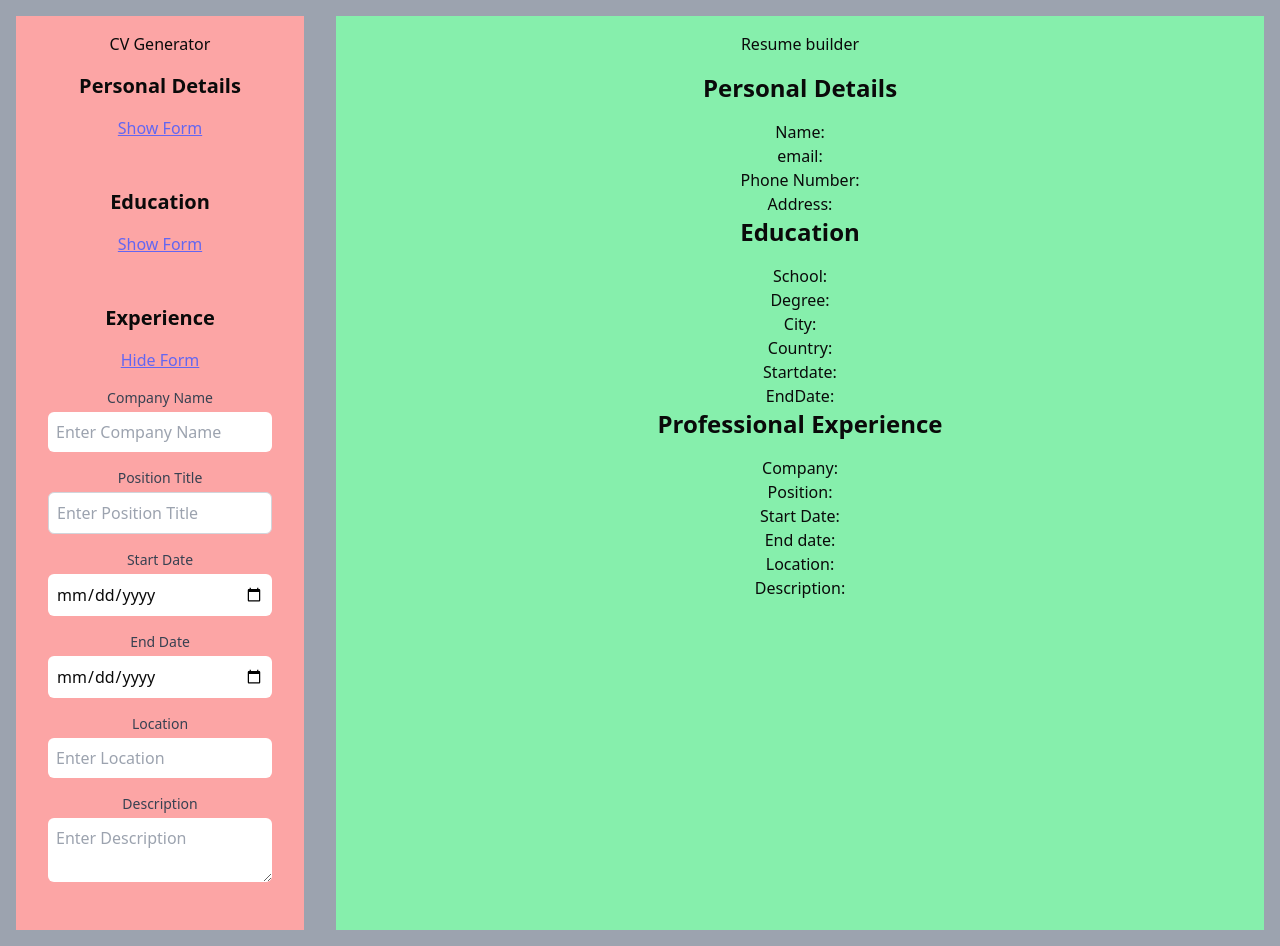
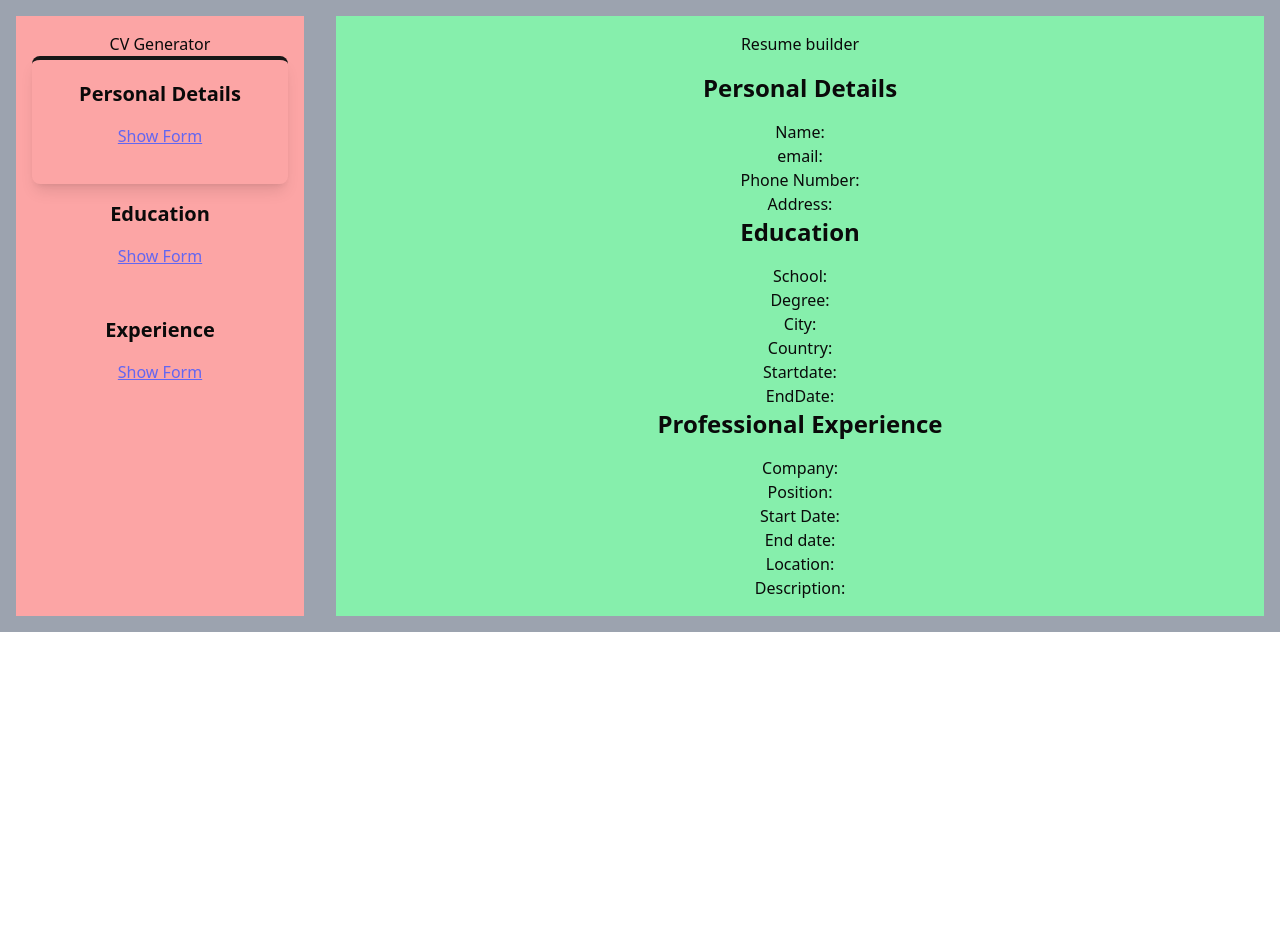
Before and after one commit to abelaleb/CV-Builder, a React (Vite) app: page / in a window 1280 px wide. After the commit the page ends 800 px from the top, so only its background shows below. Built offline with nearby package versions, Linux system fonts and the light colour scheme.

Commit message:
fix issues with startSchoolDate, endDate, startJobDate, endJobDate

```diff
--- a/src/components/ContentArea.jsx
+++ b/src/components/ContentArea.jsx
@@ -7,14 +7,8 @@ function ContentArea({
   const { name, email, phoneNumber, address } = personalDetails;
   const { school, degree, city, country, startSchoolDate, endSchoolDate } =
     educationalBackground;
-  const {
-    company,
-    position,
-    startJobDate,
-    endJobDate,
-    location,
-    description,
-  } = professionalExperience;
+  const { company, position, startJobDate, endJobDate, location, description } =
+    professionalExperience;
 
   return (
     <>
@@ -34,22 +28,22 @@ function ContentArea({
           <div className="text-2xl font-bold mb-4">Education</div>
           <div>
             <div>School: {school}</div>
-            <div>Degree:{degree}</div>
-            <div>City:{city}</div>
-            <div>Country:{country}</div>
-            <div>Startdate:{startSchoolDate}</div>
-            <div>EndDate:{endSchoolDate}</div>
+            <div>Degree: {degree}</div>
+            <div>City: {city}</div>
+            <div>Country: {country}</div>
+            <div>Startdate: {startSchoolDate}</div>
+            <div>EndDate: {endSchoolDate}</div>
           </div>
         </div>
 
         <div>
           <div className="text-2xl font-bold mb-4">Professional Experience</div>
-          <div>Company:{company}</div>
-          <div>Position:{position}</div>
-          <div>Start Date:{startJobDate}</div>
-          <div>End date:{endJobDate}</div>
-          <div>Location:{location}</div>
-          <div>Description:{description}</div>
+          <div>Company: {company}</div>
+          <div>Position: {position}</div>
+          <div>Start Date: {startJobDate}</div>
+          <div>End date: {endJobDate}</div>
+          <div>Location: {location}</div>
+          <div>Description: {description}</div>
         </div>
       </main>
     </>
--- a/src/components/EducationalBackground.jsx
+++ b/src/components/EducationalBackground.jsx
@@ -101,16 +101,16 @@ function EducationalBackground({
 
             <div className="mb-4">
               <label
-                htmlFor="startDate"
+                htmlFor="startSchoolDate"
                 className="block text-sm font-medium text-gray-700"
               >
                 Start Date
               </label>
               <input
                 type="date"
-                name="startDate"
-                id="startDate"
-                value={educationalBackground.startDate || ""}
+                name="startSchoolDate"
+                id="startSchoolDate"
+                value={educationalBackground.startSchoolDate || ""}
                 onChange={handleChange}
                 placeholder="mm / dd / yy"
                 className="mt-1 block w-full p-2 border-green-300 rounded-md focus:outline-none focus:border-x-indigo-500"
@@ -119,16 +119,16 @@ function EducationalBackground({
 
             <div className="mb-4">
               <label
-                htmlFor="endDate"
+                htmlFor="endSchoolDate"
                 className="block text-sm font-medium text-gray-700"
               >
                 End Date
               </label>
               <input
                 type="date"
-                name="endDate"
-                id="endDate"
-                value={educationalBackground.endDate || ""}
+                name="endSchoolDate"
+                id="endSchoolDate"
+                value={educationalBackground.endSchoolDate || ""}
                 onChange={handleChange}
                 placeholder="mm / dd / yy"
                 className="mt-1 block w-full p-2 border-green-300 rounded-md focus:outline-none focus:border-x-indigo-500"
--- a/src/components/PersonalDetails.jsx
+++ b/src/components/PersonalDetails.jsx
@@ -19,8 +19,8 @@ export default function PersonalDetails({
   };
 
   return (
-    <section className="p-4">
-      <h3 className="text-xl font-semibold mb-4">Personal Details</h3>
+    <section className="p-5 shadow-lg rounded-lg border-t-primary border-t-4">
+      <h2 className="text-xl font-semibold mb-4">Personal Details</h2>
       <button onClick={toggleForm} className="text-indigo-500 underline mb-4">
         {isShown ? "Hide Form" : "Show Form"}
       </button>
--- a/src/components/ProfessionalExperience.jsx
+++ b/src/components/ProfessionalExperience.jsx
@@ -1,7 +1,7 @@
 import React, { useState } from "react";
 
 function Experience({ professionalExperience, setProfessionalExperience }) {
-  const [isShown, setIsShown] = useState(true);
+  const [isShown, setIsShown] = useState(false);
 
   const toggleForm = () => {
     setIsShown(!isShown);
@@ -62,15 +62,15 @@ function Experience({ professionalExperience, setProfessionalExperience }) {
 
             <div className="mb-4">
               <label
-                htmlFor="startDate"
+                htmlFor="startJobDate"
                 className="block text-sm font-medium text-gray-700"
               >
                 Start Date
               </label>
               <input
                 type="date"
-                name="startDate"
-                id="startDate"
+                name="startJobDate"
+                id="startJobDate"
                 value={professionalExperience.startJobDate || ""}
                 onChange={handleChange}
                 placeholder="mm / dd / yy"
@@ -80,15 +80,15 @@ function Experience({ professionalExperience, setProfessionalExperience }) {
 
             <div className="mb-4">
               <label
-                htmlFor="endDate"
+                htmlFor="endJobDate"
                 className="block text-sm font-medium text-gray-700"
               >
                 End Date
               </label>
               <input
                 type="date"
-                name="endDate"
-                id="endDate"
+                name="endJobDate"
+                id="endJobDate"
                 value={professionalExperience.endJobDate}
                 onChange={handleChange}
                 placeholder="mm / dd / yy"
```
